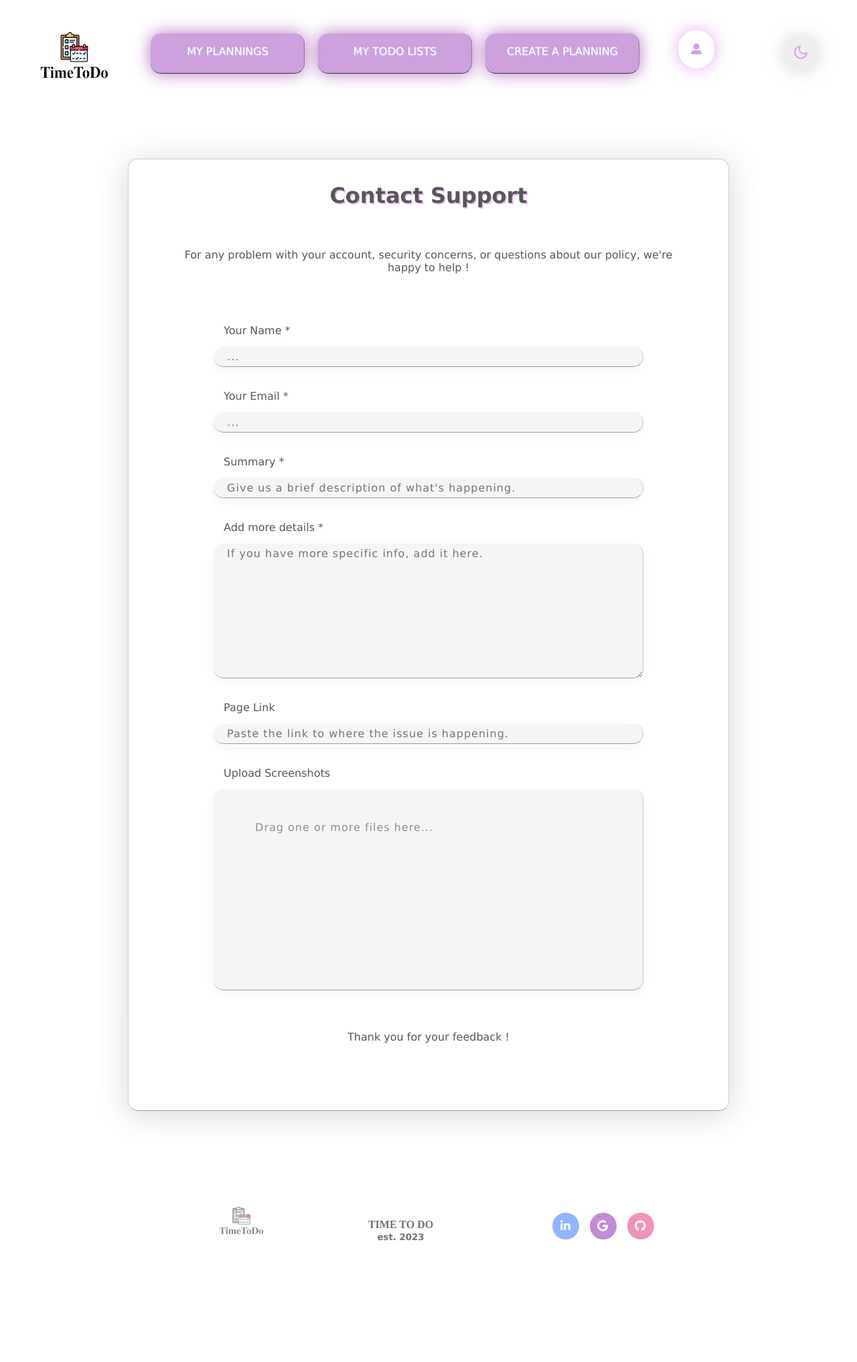
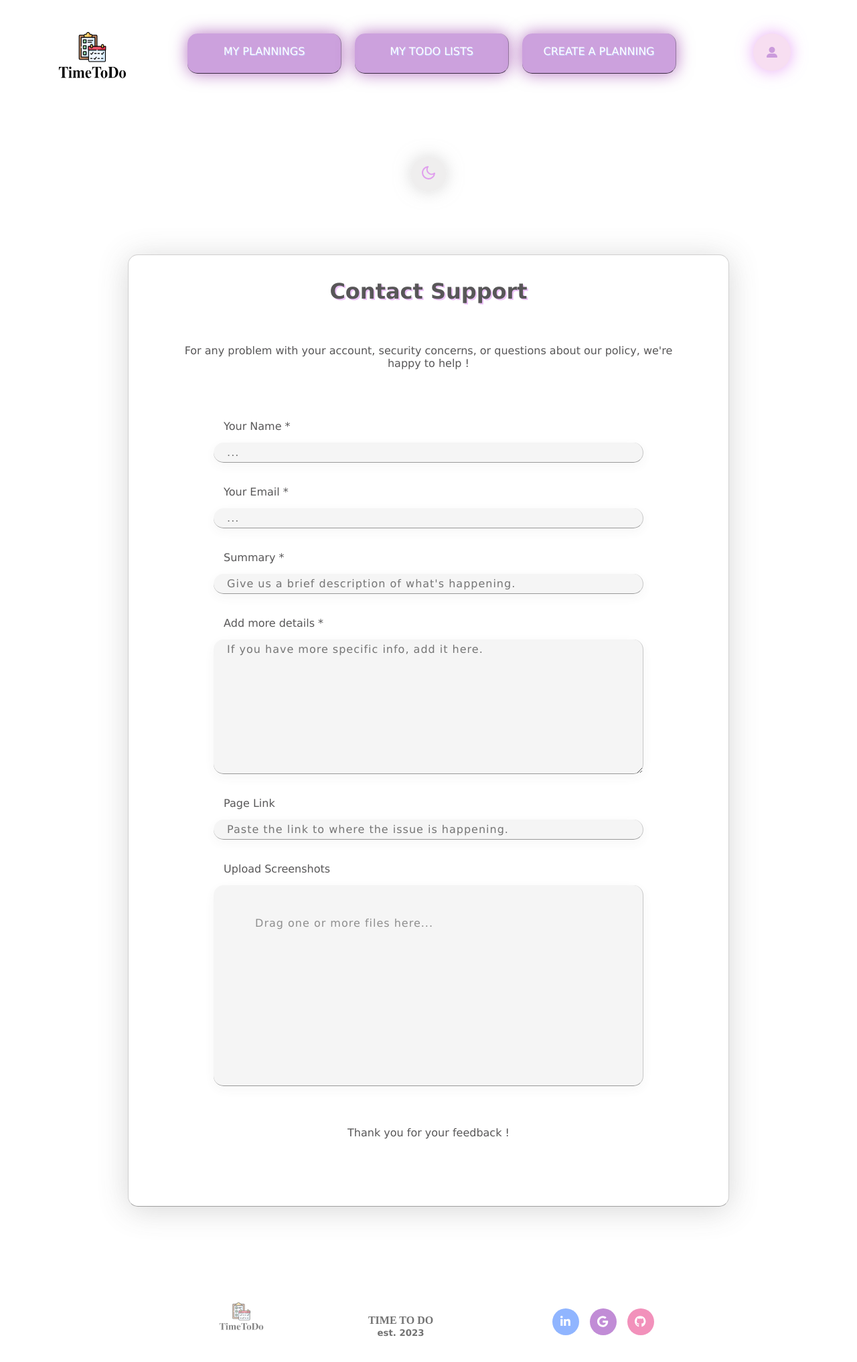
Before and after one commit to TrinityPower2/Front-end, a Vue app: page /help-page in a window 1280 px wide. Shown: the top 2034 px of the page at 67% size. Before the commit the page ends 1945 px from the top, so only its background shows below. Built offline with nearby package versions, Linux system fonts and the light colour scheme; what v-scroll-lock would draw is missing.

Commit message:
help page

```diff
--- a/src/views/HelpPage.vue
+++ b/src/views/HelpPage.vue
@@ -14,9 +14,7 @@
                     <router-link to="/todo-list-page" class="to-page-nav">My Todo Lists</router-link>
                     <router-link to="/create-calendar-page" class="to-page-nav">Create a Planning</router-link>
                 </div>
-
-                <router-link to="/todo-list-page" class="user"><font-awesome-icon icon="fa-solid fa-user-large"
-                        style="--fa-primary-color: #411f51; --fa-secondary-color: #3d1f51" /></router-link>
+                <UserMenu></UserMenu>
                 <div class="light">
                     <DarkLightMode></DarkLightMode>
                 </div>
@@ -67,8 +65,7 @@
 
             </div>
         </div>
-        <a id="TopBtn" href="#top" class="fa fa-angle-double-up hide" style="font-size: 24px"></a>
-        <footer>
+        <a id="TopBtn" href="#top" class="fa fa-angle-double-up hide" style="font-size: 24px"><font-awesome-icon icon="fa-solid fa-arrow-up" size="xs" style="color: #fff0fe;" /></a>        <footer>
             <div class="content-footer">
                 <div class="top">
                     <div class="logo-details">
@@ -91,44 +88,58 @@
 </template>
 
 <script>
+import UserMenu from "../components/UserMenu.vue";
 import DarkLightMode from "../components/DarkLightMode.vue";
 export default {
     name: "HelpPage",
     components: {
         DarkLightMode,
+        UserMenu
     },
-};
-window.onload = function () {
-    function dropHandler(ev) {
-        console.log("File(s) dropped");
-
-        // Prevent default behavior (Prevent file from being opened)
-        ev.preventDefault();
-
-        if (ev.dataTransfer.items) {
-            // Use DataTransferItemList interface to access the file(s)
-            [...ev.dataTransfer.items].forEach((item, i) => {
-                // If dropped items aren't files, reject them
-                if (item.kind === "file") {
-                    const file = item.getAsFile();
-                    console.log(`… file[${i}].name = ${file.name}`);
-                }
-            });
+    mounted(){
+        var thisID = document.getElementById("TopBtn");
+        var myScrollFunc = function () {
+        var y = window.scrollY;
+        if (y >= 300) {
+            thisID.className = "fa fa-angle-double-up show";
         } else {
-            // Use DataTransfer interface to access the file(s)
-            [...ev.dataTransfer.files].forEach((file, i) => {
-                console.log(`… file[${i}].name = ${file.name}`);
-            });
+            thisID.className = "fa fa-angle-double-up hide";
         }
-    }
-
-    function dragOverHandler(ev) {
-        console.log("File(s) in drop zone");
-
-        // Prevent default behavior (Prevent file from being opened)
-        ev.preventDefault();
+    };
+        window.addEventListener("scroll", myScrollFunc);
     }
 };
+// window.onload = function () {
+//     function dropHandler(ev) {
+//         console.log("File(s) dropped");
+
+//         // Prevent default behavior (Prevent file from being opened)
+//         ev.preventDefault();
+
+//         if (ev.dataTransfer.items) {
+//             // Use DataTransferItemList interface to access the file(s)
+//             [...ev.dataTransfer.items].forEach((item, i) => {
+//                 // If dropped items aren't files, reject them
+//                 if (item.kind === "file") {
+//                     const file = item.getAsFile();
+//                     console.log(`… file[${i}].name = ${file.name}`);
+//                 }
+//             });
+//         } else {
+//             // Use DataTransfer interface to access the file(s)
+//             [...ev.dataTransfer.files].forEach((file, i) => {
+//                 console.log(`… file[${i}].name = ${file.name}`);
+//             });
+//         }
+//     }
+
+//     function dragOverHandler(ev) {
+//         console.log("File(s) in drop zone");
+
+//         // Prevent default behavior (Prevent file from being opened)
+//         ev.preventDefault();
+//     }
+// };
 </script>
 
 <style></style>
```
